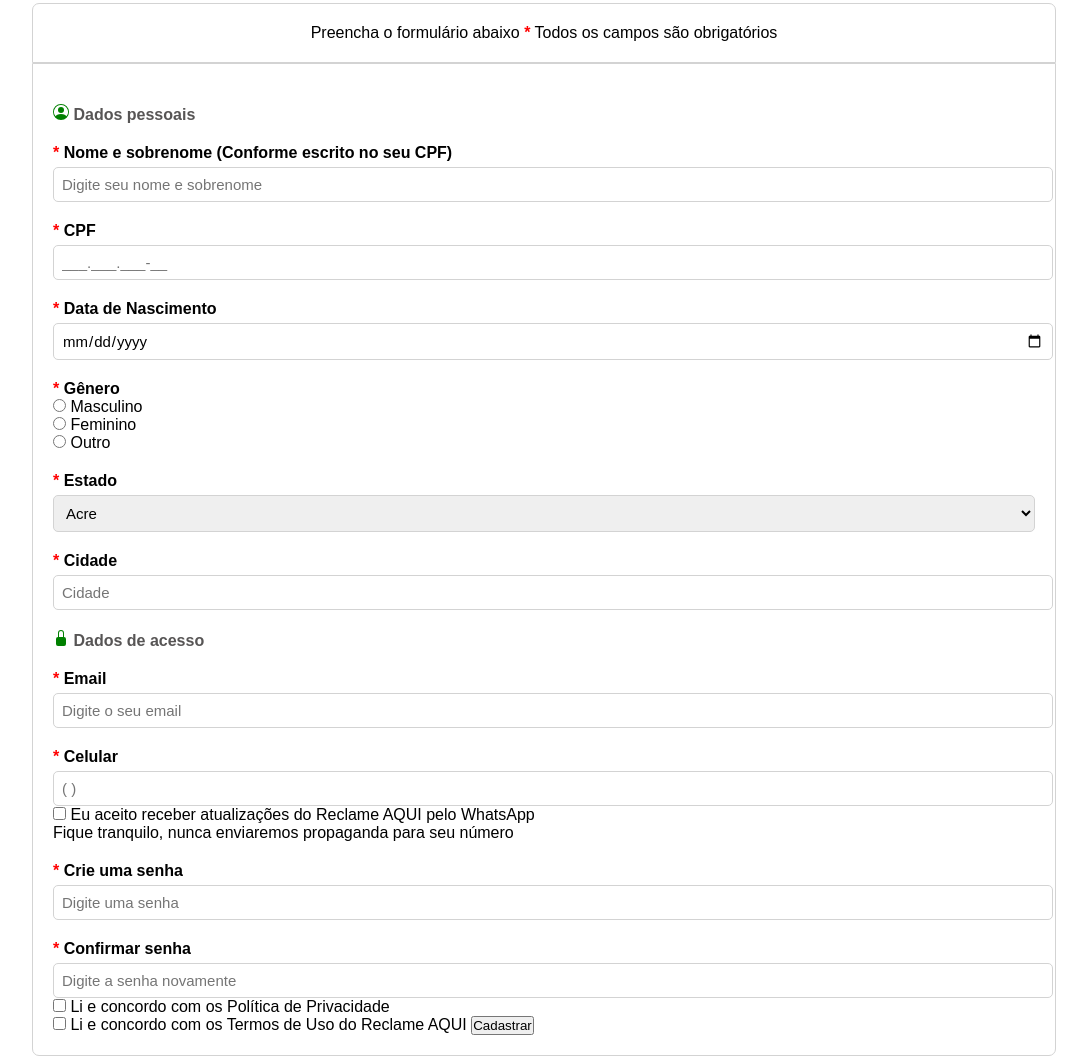
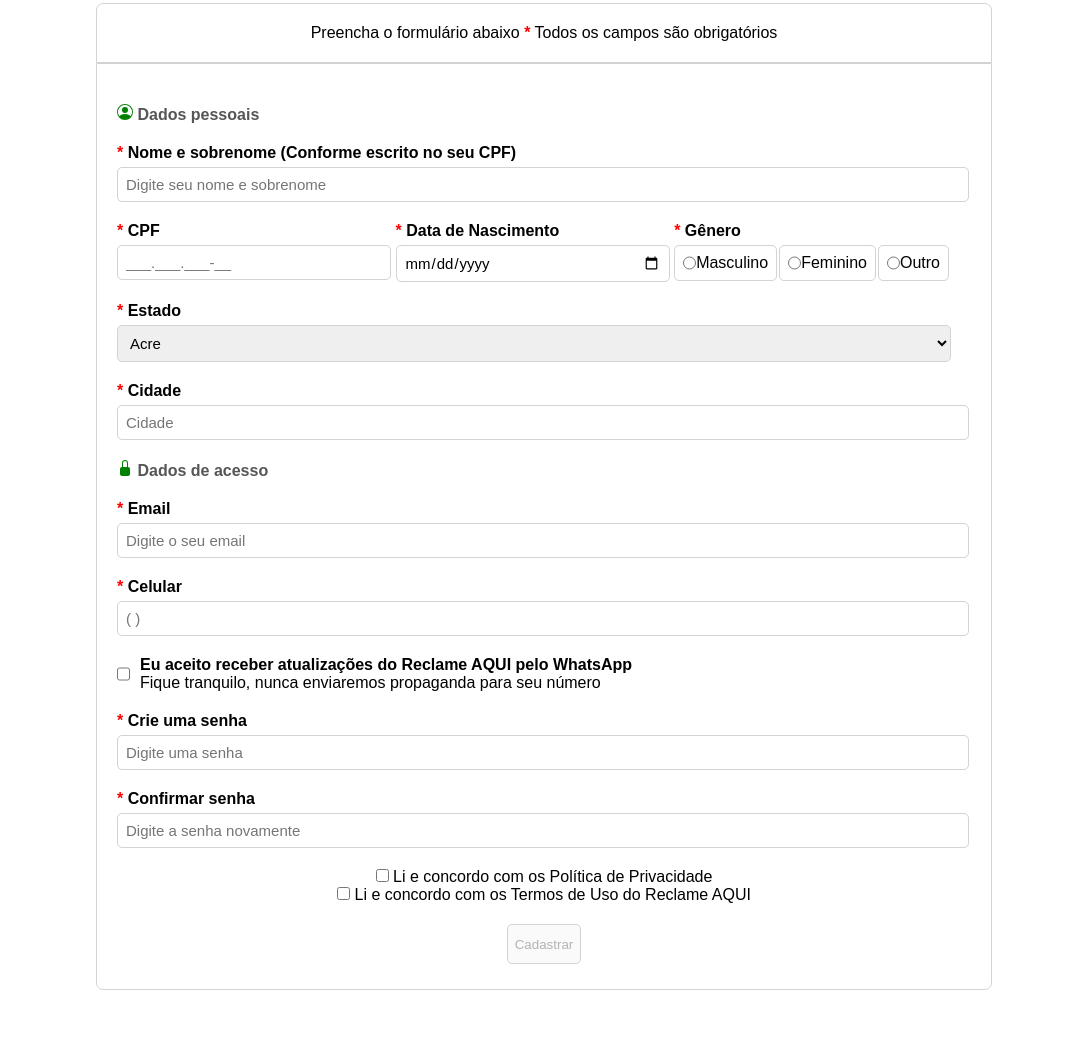
Before and after one commit to jp-carvalho/estudando, a plain HTML site: page reclame-aqui/index.html in a window 1280 px wide. Shown: the part 267-1323 px from the top of the page, without its empty margins (96-1183 px from the left). After the commit the page ends 1257 px from the top, so only its background shows below. Drawn offline with Linux system fonts and the light colour scheme.

Commit message:
terminado layout e adicionado JS para ativar o botão de acordo com a condição checked

```diff
--- a/reclame-aqui/index.html
+++ b/reclame-aqui/index.html
@@ -11,8 +11,8 @@
   <header class="header">
     <img src="./images/reclame-aqui-logo.png" alt="logo reclame aqui" class="logo">
     <input type="text" class="search-area" placeholder="Pesquise por nome, cnpj ou site da empresa">
-    <button class="header-btn register">Cadastrar</button>
-    <button class="header-btn login">Fazer Login</button>
+    <button class="button register">Cadastrar</button>
+    <button class="button login">Fazer Login</button>
   </header>
   <main>
     <section class="main-text">
@@ -36,31 +36,35 @@
         <input type="text" class="input-style" id="name" placeholder="Digite seu nome e sobrenome">
       </div>
 
-      <div class="container-input">
+      <div class="container-flex">
+        <div class="container-input container-3">
           <label for="cpf" class="text-label"><span class="asterisk">*</span> CPF</label>
           <input type="text" class="input-style" id="cpf" placeholder="___.___.___-__">
         </div>
 
-      <div class="container-input">
+        <div class="container-input container-3">
           <label for="birth-date" class="text-label"><span class="asterisk">*</span> Data de Nascimento</label>
           <input type="date" class="input-style" id="birth-date" placeholder="__/__/____">
         </div>
 
         <div class="container-input">
           <p class="text-label"><span class="asterisk">*</span> Gênero</p>
-
-        <div>
-          <input type="radio" id="male">
+          <div class="all-radio-container">
+            <div class="radio-container">
+              <input type="radio" id="male" name="sex">
               <label for="male">Masculino</label>
             </div>
-        <div>
-          <input type="radio" id="female">
+            <div class="radio-container">
+              <input type="radio" id="female" name="sex">
               <label for="female">Feminino</label>
             </div>
-        <div>
-          <input type="radio" id="other">
+            <div class="radio-container">
+              <input type="radio" id="other" name="sex">
               <label for="other">Outro</label>
             </div>
+          </div>
+      </div>
+
       </div>
 
       <div class="container-input">
@@ -99,10 +103,12 @@
         <input type="number" class="input-style" id="cel" placeholder="( )">
       </div>
 
-      <div>
+      <div class="checkbox-div">
         <input type="checkbox" id="check-whatsapp">
-        <label for="check-whatsapp">Eu aceito receber atualizações do Reclame AQUI pelo WhatsApp</label>
+        <div class="checkbox-text-align">
+          <label for="check-whatsapp" class="checkbox">Eu aceito receber atualizações do Reclame AQUI pelo WhatsApp</label>
           <p>Fique tranquilo, nunca enviaremos propaganda para seu número</p>
+        </div>
         </div>
 
       <div class="container-input">
@@ -115,13 +121,14 @@
         <input type="password" class="input-style" id="confirm-password" placeholder="Digite a senha novamente">
       </div>
 
-      <div>
+      <div class="checkbox-term">
         <input type="checkbox" id="policy">
         <label for="policy">Li e concordo com os Política de Privacidade</label>
         <br>
         <input type="checkbox" id="use-term">
         <label for="use-term">Li e concordo com os Termos de Uso do Reclame AQUI</label>
-        <button>Cadastrar</button>
+        <br>
+        <button disabled id="last-btn" class="button last-btn">Cadastrar</button>
       </div>
 
     </form>
--- a/reclame-aqui/script.js
+++ b/reclame-aqui/script.js
@@ -0,0 +1,37 @@
+
+const policy = document.getElementById('policy');
+const useTerm = document.getElementById('use-term');
+
+const activateBtn = () => {
+  const button = document.getElementsByClassName('last-btn');
+
+  if ( policy.checked === true && useTerm.checked === true) {
+    button.disabled = false;
+  } else {
+    button.disabled = true;
+  }
+}
+
+policy.addEventListener('click', activateBtn);
+useTerm.addEventListener('click', activateBtn);
+
+
+
+// const policy = document.getElementById('policy');
+// const useTerm = document.getElementById('use-term');
+
+// const activateBtn = () =>{
+
+//   const btn = document.querySelector('.last-btn');
+
+//   if(policy.checked === true && useTerm.checked === true){
+//     btn.disabled = false;
+//   }
+//   else{
+//     btn.disabled = true;
+//   }
+
+// }
+
+// policy.addEventListener('click', activateBtn );
+// useTerm.addEventListener('click', activateBtn );
--- a/reclame-aqui/style.css
+++ b/reclame-aqui/style.css
@@ -26,7 +26,7 @@
   background-color: rgb(238, 236, 236);
 }
 
-.header-btn {
+.button {
   padding: 7px;
   margin: 5px;
   height: 40px;
@@ -51,7 +51,7 @@
 }
 
 main {
-  width: 80%;
+  width: 70%;
   margin: 0 auto;
 }
 .main-text {
@@ -104,8 +104,54 @@ main {
 
 .container-input {
   margin-top: 20px;
+  margin-right: 20px;
 }
 
 .text-label{
   font-weight: bold;
 }
+
+.container-flex {
+  display: flex;
+  justify-content: space-between;
+}
+
+.container-3 {
+  width: 30%;
+}
+
+.all-radio-container{
+  display: flex;
+}
+
+.radio-container {
+  margin-top: 5px;
+  border: 1px solid lightgray;
+  border-radius: 5px;
+  padding: 8px;
+  display: flex;
+  margin-right: 2px;
+}
+
+.checkbox-div {
+  margin-top: 20px;
+  display: flex;
+}
+
+.checkbox {
+  font-weight: bold;
+}
+
+.checkbox-text-align {
+  margin-left: 10px;
+}
+
+.checkbox-term {
+  margin-top: 20px;
+  text-align: center;
+}
+
+.last-btn {
+  border: 1px solid lightgray;
+  margin-top: 20px;
+}
```
Lines whose indentation alone changed are shown as unchanged.
